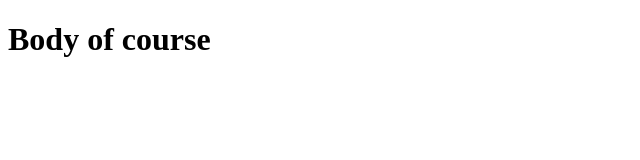
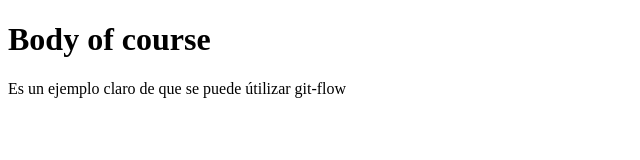
Before and after one commit to Cesar1997/git-practique, a plain HTML site: page index.html in a window 1280 px wide. Shown: the whole page, without its empty margins (0-640 px from the left). Drawn offline with Linux system fonts and the light colour scheme.

Commit message:
agreando mensaje a index

```diff
--- a/index.html
+++ b/index.html
@@ -8,5 +8,6 @@
 </head>
 <body>
     <h1>Body of course</h1>
+    Es un ejemplo claro de que se puede útilizar git-flow
 </body>
 </html>
```
